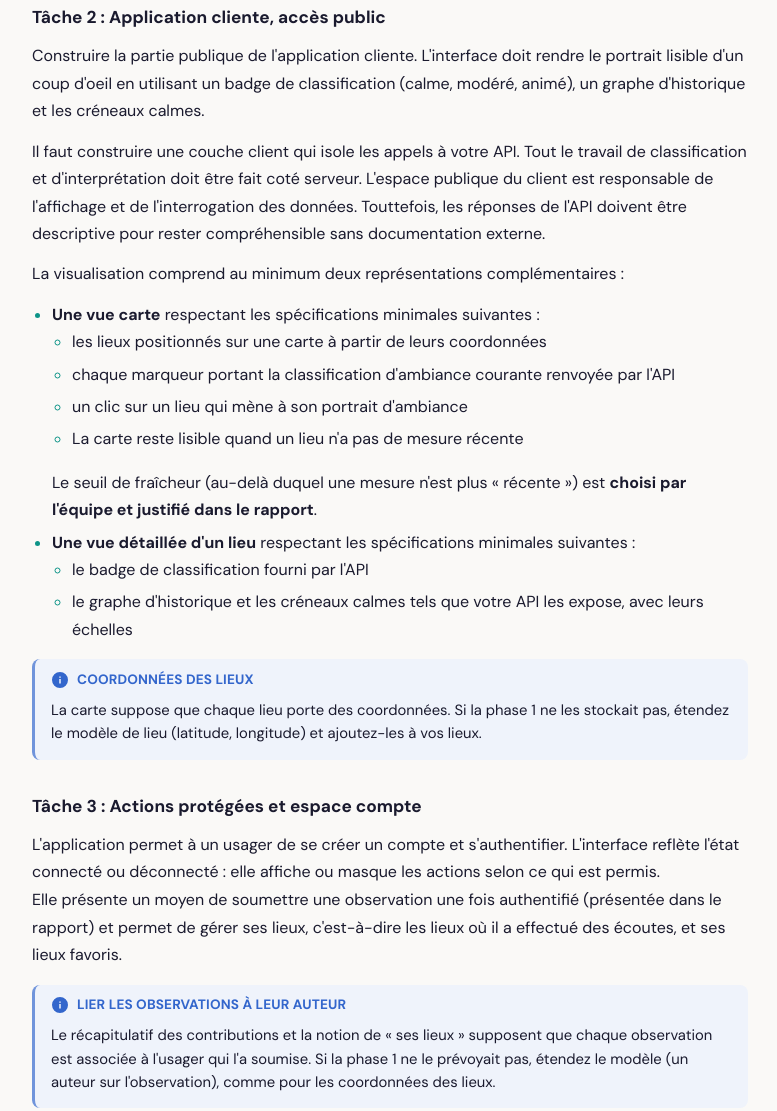
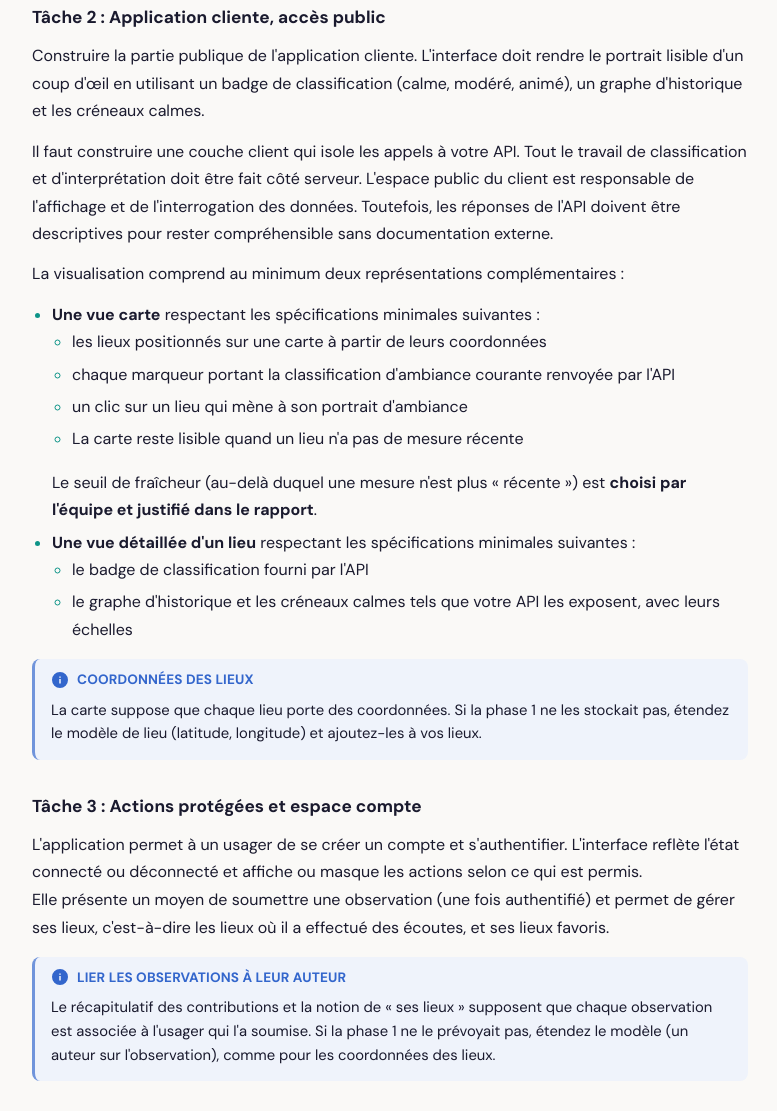
Before and after one commit to udem-diro/cours-IFT3225, an Astro site in the folder site/: page /projets/phase-02 in a window 1280 px wide. Shown: the part 1128-2239 px from the top of the page, without its empty margins (250-1027 px from the left). Built offline with nearby package versions, Linux system fonts and the light colour scheme; Astro itself is replaced by a stand-in of ours.

Commit message:
typo fix

```diff
--- a/site/src/pages/projets/phase-02.astro
+++ b/site/src/pages/projets/phase-02.astro
@@ -85,15 +85,15 @@ import Aside from '../../components/Aside.astro';
         <h3>Tâche 2 : Application cliente, accès public</h3>
         <p>
           Construire la partie publique de l'application cliente.
-          L'interface doit rendre le portrait lisible d'un coup d'oeil en utilisant
+          L'interface doit rendre le portrait lisible d'un coup d'œil en utilisant
           un badge de classification (calme, modéré, animé), un graphe d'historique
           et les créneaux calmes.
         </p>
          <p>
           Il faut construire une couche client qui isole les appels à votre API.
-          Tout le travail de classification et d'interprétation doit être fait coté serveur.
-          L'espace publique du client est responsable de l'affichage et de l'interrogation des données.
-          Touttefois, les réponses de l'API doivent être descriptive pour rester compréhensible
+          Tout le travail de classification et d'interprétation doit être fait côté serveur.
+          L'espace public du client est responsable de l'affichage et de l'interrogation des données.
+          Toutefois, les réponses de l'API doivent être descriptives pour rester compréhensible
           sans documentation externe.
         </p>
 
@@ -116,7 +116,7 @@ import Aside from '../../components/Aside.astro';
             <strong>Une vue détaillée d'un lieu</strong> respectant les spécifications minimales suivantes :
             <ul>
               <li>le badge de classification fourni par l'API</li>
-              <li>le graphe d'historique et les créneaux calmes tels que votre API les expose, avec leurs échelles</li>
+              <li>le graphe d'historique et les créneaux calmes tels que votre API les exposent, avec leurs échelles</li>
             </ul>
           </li>
         </ul>
@@ -130,11 +130,11 @@ import Aside from '../../components/Aside.astro';
         <h3>Tâche 3 : Actions protégées et espace compte</h3>
         <p>
           L'application permet à un usager de se créer un compte et s'authentifier.
-          L'interface reflète l'état connecté ou déconnecté : elle affiche ou masque
+          L'interface reflète l'état connecté ou déconnecté et affiche ou masque
           les actions selon ce qui est permis.
           <br>
-          Elle présente un moyen de soumettre une observation une fois authentifié
-          (présentée dans le rapport) et permet de gérer ses lieux, c'est-à-dire les
+          Elle présente un moyen de soumettre une observation (une fois authentifié)
+          et permet de gérer ses lieux, c'est-à-dire les
           lieux où il a effectué des écoutes, et ses lieux favoris.
         </p>
 
@@ -213,7 +213,7 @@ import Aside from '../../components/Aside.astro';
       <section id="bonus">
         <h2><span class="h2-num">04</span> Bonus</h2>
         <p>
-          Deux extensions sont valorisées au-delà du socle et peuvent ajouter chacunes
+          Deux extensions sont valorisées au-delà du socle et peuvent ajouter chacune
           jusqu'à 5 % à la note du livrable.
         </p>
 
@@ -232,7 +232,7 @@ import Aside from '../../components/Aside.astro';
         <p>L'application cliente (React) doit satisfaire les exigences suivantes :</p>
        <ul>
           <li><strong>Consommation de l'API</strong> : une couche client qui isole les appels vers l'API</li>
-          <li><strong>Visualisation de l'ambiance</strong> : une vue carte (lieux situés, classification par marqueur, accès au portrait) et une vue détaillée (classification, historique, créneaux calmes), lisibles et fondées sur les réponses de l'API</li>
+          <li><strong>Visualisation de l'ambiance</strong> : une vue carte (lieux situés, classification par marqueur, accès au portrait) et une vue détaillée (classification, historique, créneaux calmes), lisible et fondée sur les réponses de l'API</li>
           <li><strong>Soumission d'observations</strong> : un formulaire qui envoie une observation, en respectant les valeurs attendues</li>
           <li><strong>Authentification et espace compte</strong> : connexion, envoi du justificatif sur les écritures, état connecté reflété dans l'interface, lectures publiques, et un espace compte (identité, déconnexion, actions protégées, récapitulatif des contributions)</li>
           <li><strong>Gestion des états</strong> : chargement, erreur et vide traités explicitement</li>
```
